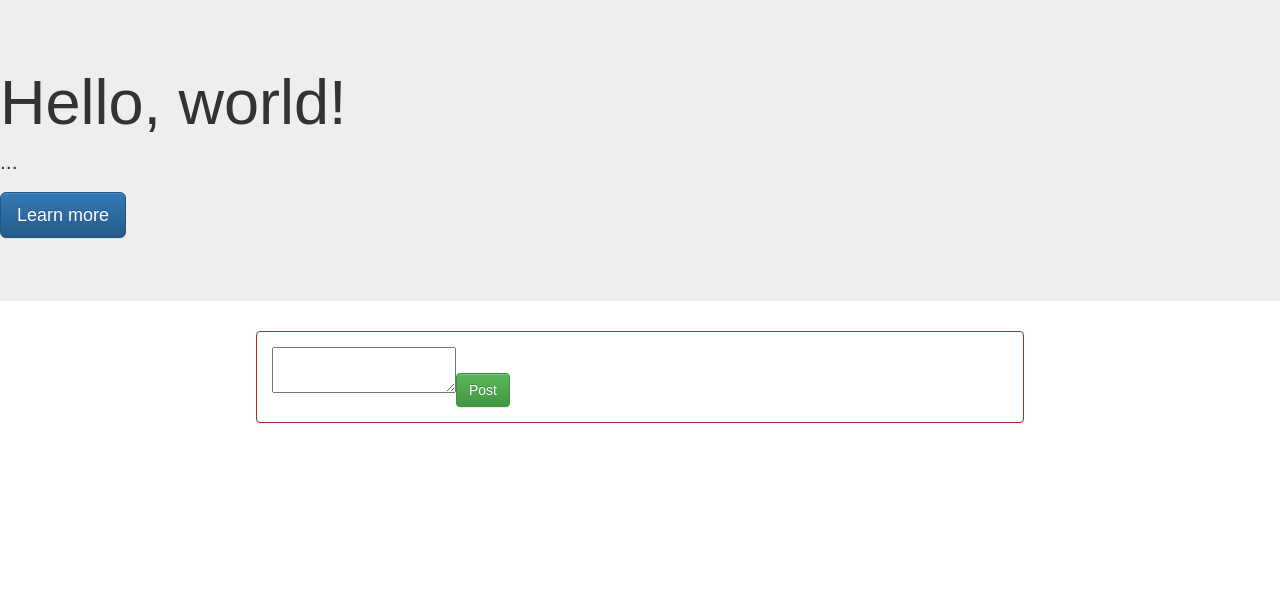
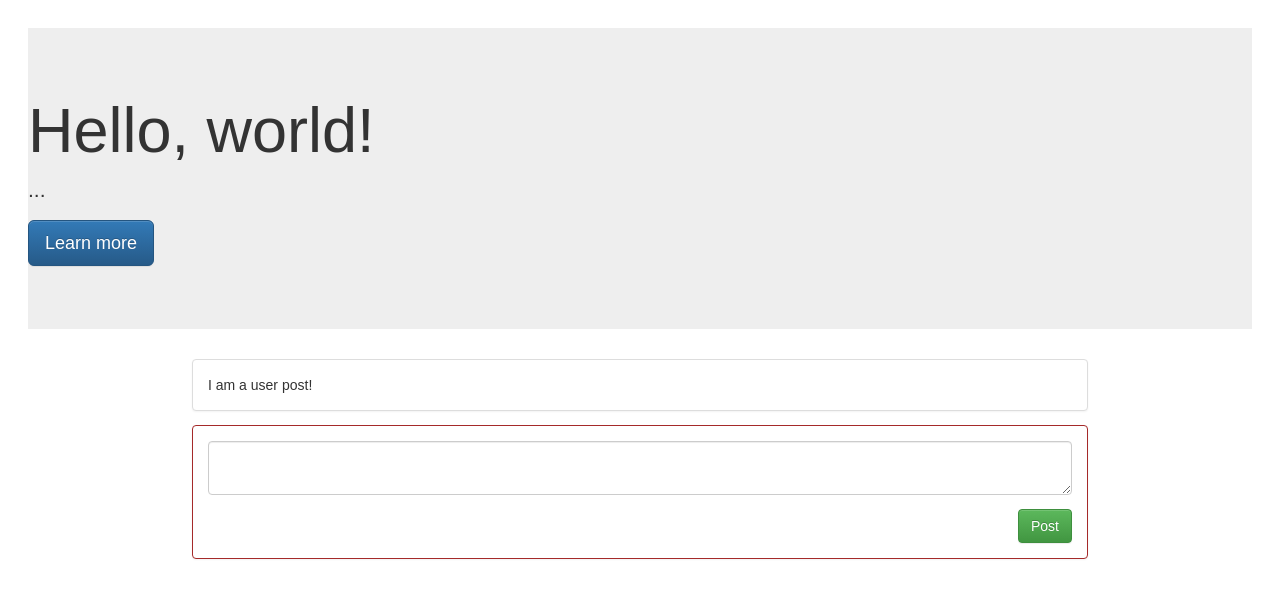
Before and after one commit to maddasahatter7/Hesh, a React (Create React App) app in the folder hesh/: page / in a window 1280 px wide. Shown: the top 598 px of the page. Built offline with nearby package versions, Linux system fonts and the light colour scheme.

Commit message:
got post area in its own component about to make it so we can get our array of posts

```diff
--- a/hesh/src/App.css
+++ b/hesh/src/App.css
@@ -1,6 +1,21 @@
-.post-editor {
-  margin: 1em 20%;
+.jumbotron {
+  margin-left: 2em;
+  margin-right: 2em;
+  margin-top: 2em;
+}
+
+.panel-post {
+  margin: 1em 15%;
+}
+
+.post-editor-input {
+  margin: 1em 15%;
   border-color: brown;
+}
+
+.post-editor-button {
+  float: right;
+  margin-top: 1em;
 }
 
 @media(max-width: 900px)  {
--- a/hesh/src/App.js
+++ b/hesh/src/App.js
@@ -1,4 +1,5 @@
 import React, { Component } from 'react';
+import Post from './Post/component/Post';
 import './App.css';
 
 class App extends Component {
@@ -7,16 +8,16 @@ class App extends Component {
       <div>
         <div className="jumbotron">
           <h1>Hello, world!</h1>
-             <p>...</p>
-               <p><a className="btn btn-primary btn-lg" href="getbootstrap.com" role="button">Learn more</a></p>
+            <p>...</p>
+          <p><a className="btn btn-primary btn-lg" href="getbootstrap.com" role="button">Learn more</a></p>
         </div>
-
-        <div className="panel panel-default post-editor">
-          <div className="panel-body">
-            <textarea />
-            <button className="btn btn-success">Post</button>
-          </div>
-        </div>
+        <Post />
+          <div className="panel panel-default post-editor-input">
+            <div className="panel-body">
+              <textarea className="form-control" />
+              <button className="btn btn-success post-editor-button">Post</button>
+            </div>
+           </div>
       </div>
 
 
--- /dev/null
+++ b/hesh/src/Post/component/Post.jsx
@@ -0,0 +1,11 @@
+import React from 'react';
+
+const Post = (props) => (
+    <div className="panel panel-default panel-post">
+    <div className="panel-body">
+    I am a user post!
+    </div>
+  </div>
+);
+
+export default Post;
```
